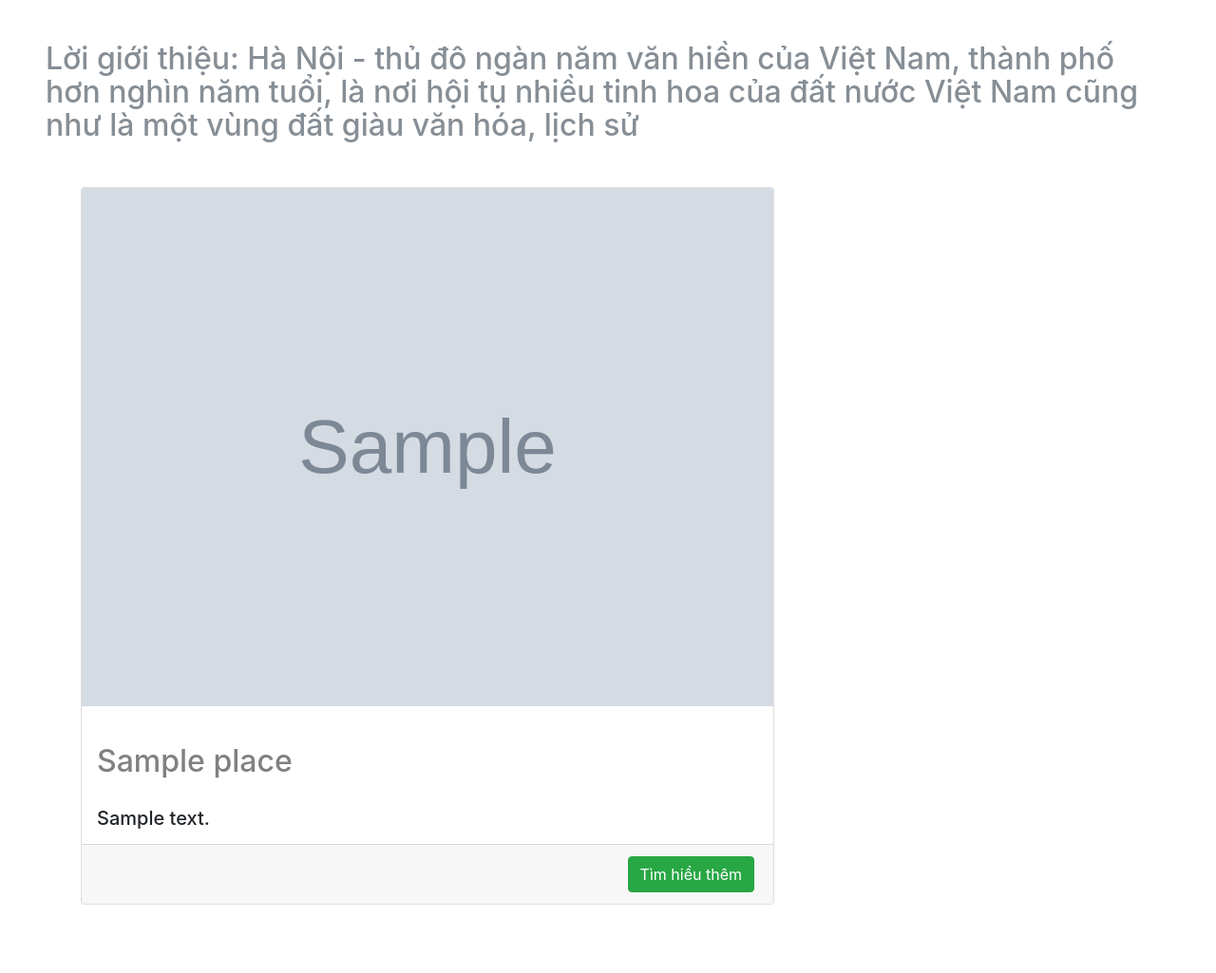
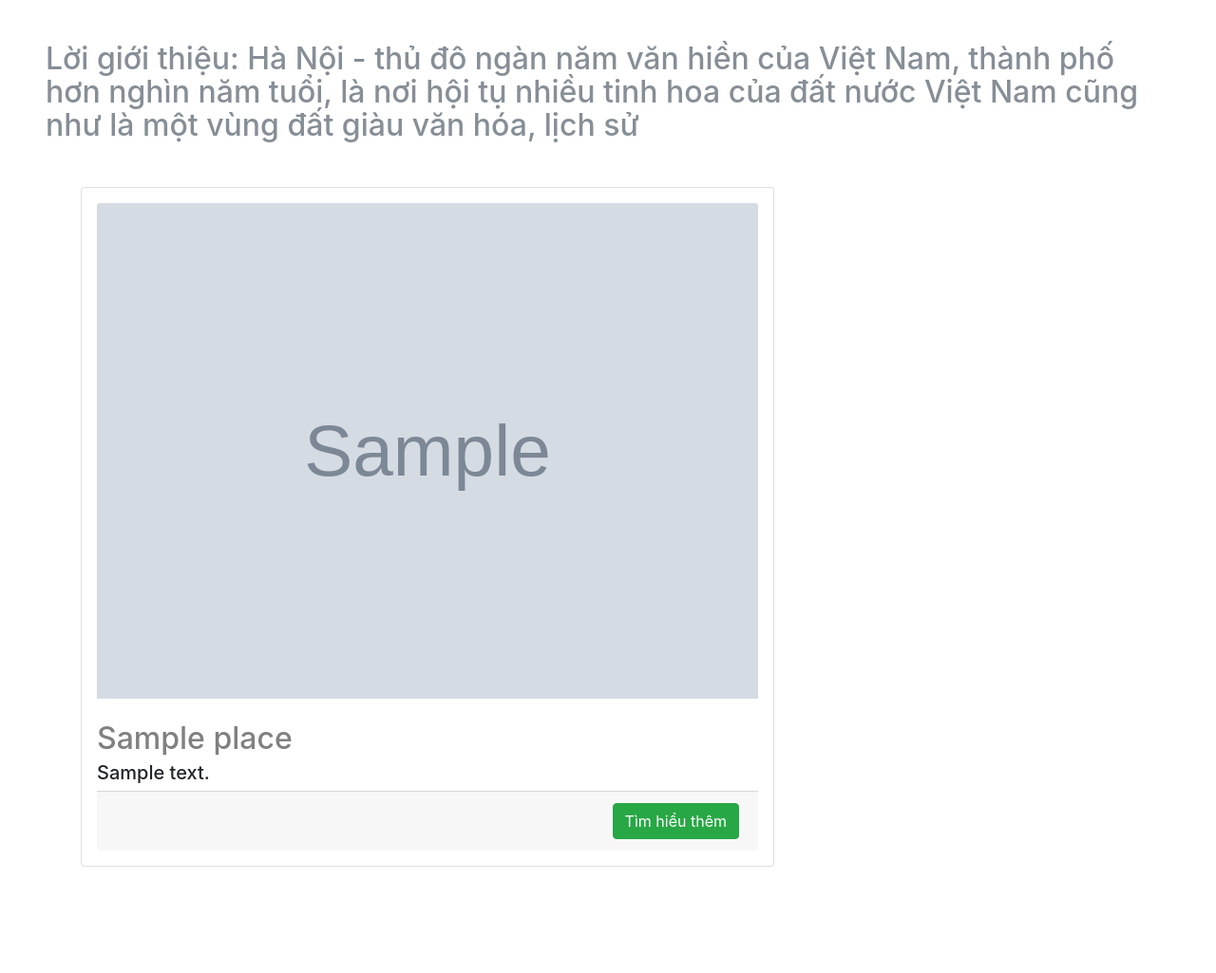
Before and after one commit to dieforice/Corners-of-Hanoi, a Python web app: template templates/index.html in a window 1280 px wide. Shown: the part 206-1231 px from the top of the page at 95% size. After the commit the page ends 1119 px from the top, so only its background shows below. Run offline with Jinja, Linux system fonts and the light colour scheme; the template is opened without the code that fills it: most values are stand-ins (such as "Sample title", 1, 10 or a date in 2020); grey boxes marked "Sample" are stand-in pictures; some libraries are stand-ins or nearby versions.

Commit message:
Add files via upload

```diff
--- a/templates/index.html
+++ b/templates/index.html
@@ -19,10 +19,10 @@
   <div class="row">
     {% for place in places %}
       <div class="col-md-8 col-sm-6 mb-5">
-        <div class="card-girl-type card mb-4">
+        <div class="card-girl-type card mb-4 p-3">
             <img src="{{place["image"]}}" alt="" class="mb-4 img-fluid card-img-top">
-            <h2 id="grey_tag" class="m-3">{{place["name"]}}</h2>
-            <h5 class = "m-3">{{place["description"]}}</h5>
+            <h2 id="grey_tag">{{place["name"]}}</h2>
+            <h5>{{place["description"]}}</h5>
             <div class="card-footer">
               <div class="clearfix">
                   <button class="btn btn-success float-right">Tìm hiểu thêm</button>
```
